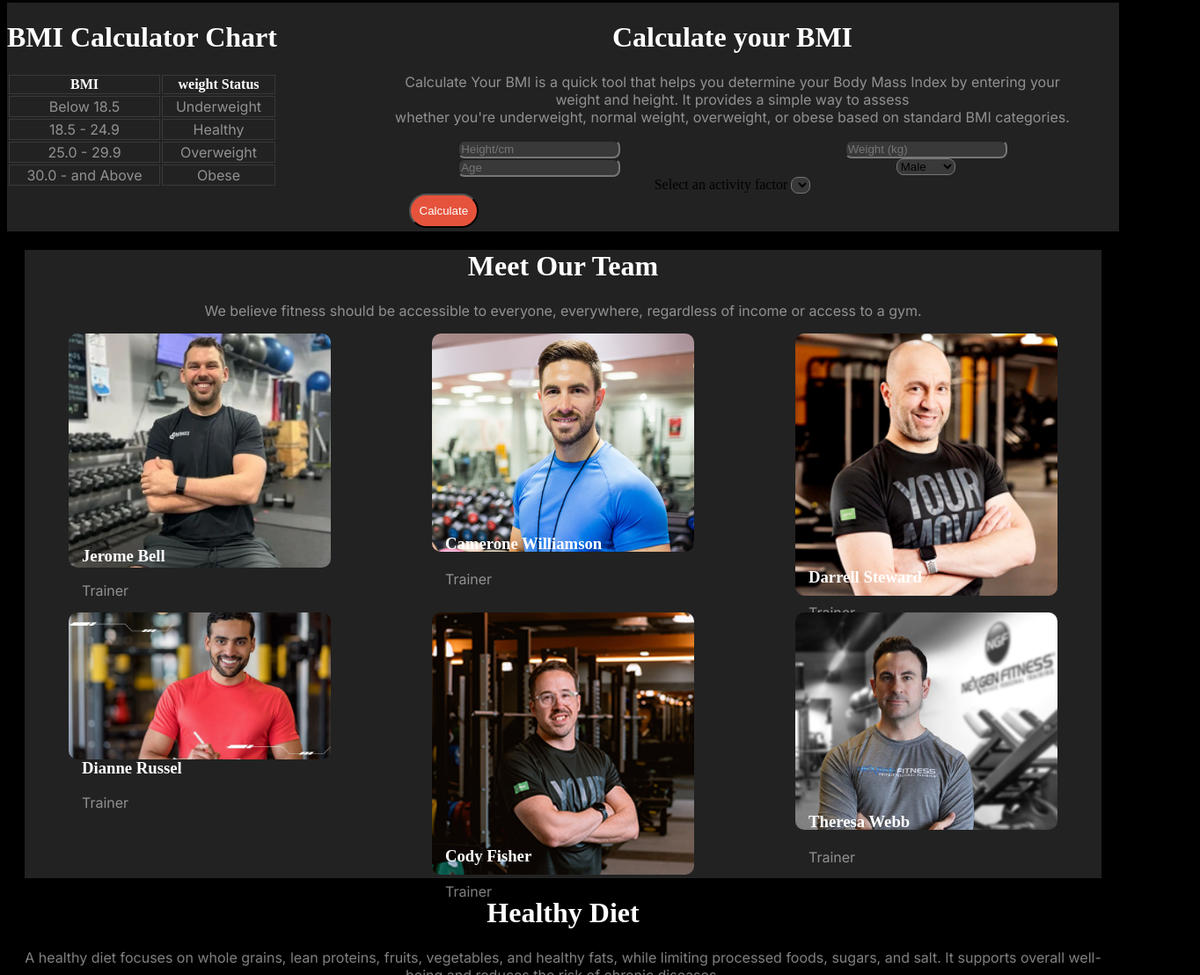
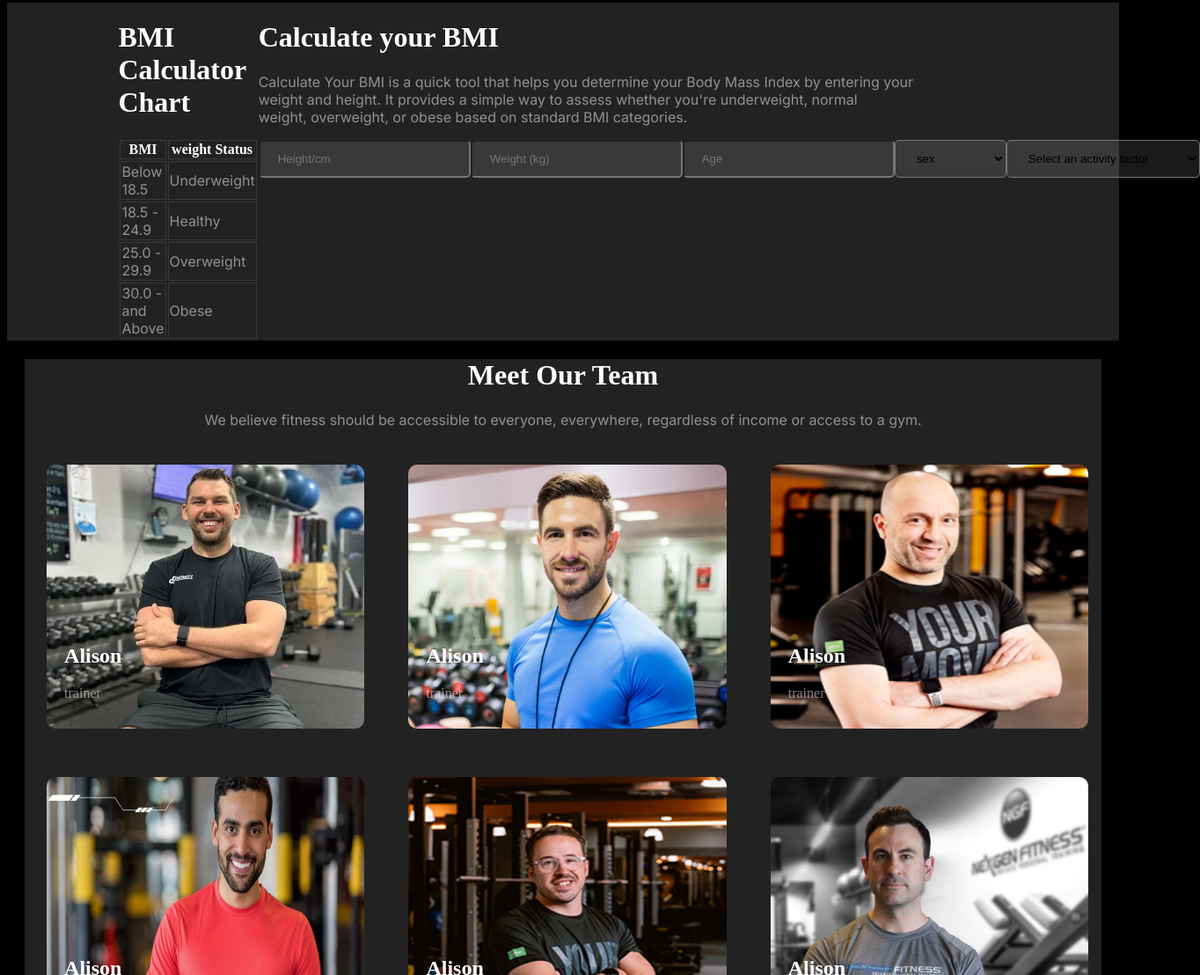
Before and after one commit to Asif22in24/Assignment-02, a plain HTML site: page index.html in a window 1280 px wide. Shown: the part 1692-2800 px from the top of the page at 88% size, 1364 px wide, since content can reach past the window. Drawn offline with Linux system fonts and the light colour scheme; a web font is replaced by a local one.

Commit message:
5th update

```diff
--- a/index.html
+++ b/index.html
@@ -44,23 +44,26 @@
               App</button>
                      </div>
                  </div>
-                 <div class="image-1">
-                    <img src="images/Images 2.png" alt="">
-                    <!-- <div class="box">
-                        <div>
-                         <h2>350+</h2>
-                    <div class="round">
-                     <div><i class="fa-solid fa-circle" style="color: red;"></i></div>
-                  </div>
-                         <d style="width: 80%;">Video tutorial</d>
-
-                     </div>
+                 <div class="image-all">
                     <div class="section-500">
                         <h2>500+</h2>
                         <p>Free workout videos</p>
                       </div>
+                 <div class="image-1">
+                    <img src="images/Images 2.png" alt="">
 
-                </div>   -->
+                    </div>
+
+                          <div class="section-350">
+              <div class="fa-solid fa-circle fa-xl" style= "color: red;"></div>
+
+                         <div class="txt-350">
+                            <h2>350+</h2>
+                         <p >Video tutorial</p>
+                         </div>
+                     </div>
+                </div>
+                </div>
            </div>
            </div>
         <div>
@@ -127,9 +130,10 @@
                   While it's a quick health indicator
                  it doesn't measure body composition or differentiate between muscle and fat.
                 </p>
+        </div>
                 <div class="full-cal-chart">
                 <div class="chart"><h1 style="color: white;">BMI Calculator Chart</h1>
-                    <table style="width:100%">
+                    <table style="width:100%" >
                         <tr>
                           <th style="color: white;font-size: 16px;">BMI</th>
                           <th style="color: white;font-size: 16px;">weight Status</th>
@@ -154,50 +158,40 @@
 
                 </div>
                 <div class="cal"><h1 style="color: white;">Calculate your BMI</h1>
-                    <p class="description"> Calculate Your BMI is a quick tool that helps you determine your Body Mass Index by entering your <br>weight and height. It provides a simple way to assess<br> whether you're underweight, normal weight, overweight, or obese based on standard BMI categories.</p>
+                    <p class="description"> Calculate Your BMI is a quick tool that helps you determine your Body Mass Index by entering your <br>weight and height. It provides a simple way to assess whether you're underweight, normal<br> weight, overweight, or obese based on standard BMI categories.</p>
                     <div class="bmi-parent">
                     <div class="bmi-child" >
-
-
-            <label for="height"  ></label>
+            <label for="height" ></label>
             <input type="number" id="height" placeholder="Height/cm" name="height" >
                     </div>
                      <div class="bmi-child" >
-
                         <label for="weight"></label>
                         <input type="number" id="weight" placeholder="Weight (kg)" name="weight">
                     </div>
                      <div class="bmi-child" >
-
                         <label for="age"></label>
             <input type="number" id="age" placeholder="Age" name="age">
-
                     </div>
                      <div class="bmi-child" >
+                     <label for="sex"></label>
 
-                        <label
-                        for="sex"></label>
-                               <select id="sex" placeholder="Sex" name="sex">
+                     <select id="sex" name="sex">
+                        <option value="sex">sex</option>
                                    <option value="male">Male</option>
                                    <option value="female">Female</option>
                                </select>
                     </div>
                     <div class="bmi-child-text">
-                        <!-- <label for="activity">
-
-                          </label>
+                       <label for="activity"></label>
                  <select id="activity" aria-placeholder=" select an activity Factor" name="activity">
-                                       </select>
-                           </div> -->
-                           <label for="activity">Select an activity factor</label>
-                                 <select id="activity" name="activity" placeholder="Select an activity factor">
-                                   </select>
-
-
-
+                    <option   value="">Select an activity factor</option>
+                          <option   value="">Running</option>
+                          <option value="">jogging</option>
+                          <option value="">swimming</option>
+                          <option value="">push-up</option></select>
                     </div>
-                    <div><button style="border-radius: 42px;color: white; margin-right: 40%; margin-left: 90%;margin-bottom: 5%;
-    background: rgb(230, 83, 60); padding: 10px;">Calculate </button></div>
+                    <!-- <div><button style="border-radius: 42px;color: white; margin-right: 40%; margin-left: 90%;margin-bottom: 5%;
+                                          background: rgb(230, 83, 60); padding: 10px;">Calculate </button></div> -->
                 </div>
                 </div>
                 </div>
@@ -209,78 +203,62 @@
             <p class="description">We believe fitness should be accessible to everyone, everywhere, regardless of
                 income or access to a gym.</p>
             </div>
-            <div class="meet-our-team-mid">
-             <div class="meet-our-team-child">
-                <div class="trainer-1">
-                    <img src="images/trainer1.png" alt="">
-                <div class="trainer-1-text">
-                    <h3>Jerome Bell</h3>
-                    <p class="description">Trainer</p>
+            <section  class="exercixe">
+                <div class="container">
+                    <div class="child">
+                        <img  src="images/trainer1.png" alt="">
+                        <div class="trainer-text">
+                            <h1 style="color: white;">Alison</h1>
+                        <p style="color: rgba(255, 255, 255, 0.5);">trainer</p>
                         </div>
+                    </div>
+                    <div class="child">
+                        <img  src="images/trainer2.png" alt="">
+                        <div class="trainer-text">
+                        <h1 style="color: white;">Alison</h1>
+                        <p style="color: rgba(255, 255, 255, 0.5);">trainer</p>
+                    </div>
+                    </div>
+                    <div class="child">
+                        <img  src="images/trainer3.png" alt="">
+                        <div class="trainer-text">
+                        <h1 style="color: white;">Alison</h1>
+
+                        <p style="color: rgba(255, 255, 255, 0.5);">trainer</p>
+                    </div>
+                    </div>
+                    <div class="child">
+                        <img  src="images/trainer4.png" alt="">
+                        <div class="trainer-text">
+                        <h1 style="color: white;">Alison</h1>
+                        <p style="color: rgba(255, 255, 255, 0.5);">trainer</p>
+                        </div>
+                    </div>
+                    <div class="child">
+                        <img  src="images/trainer5.png" alt="">
+                        <div class="trainer-text">
+                        <h1 style="color: white;">Alison</h1>
+                        <p style="color: rgba(255, 255, 255, 0.5);">trainer</p>
+                    </div>
+                    </div>
+                     <div class="child">
+                        <img  src="images/trainer6.png" alt="">
+                        <div class="trainer-text">
+                        <h1 style="color: white;">Alison</h1>
+                        <p style="color: rgba(255, 255, 255, 0.5);">trainer</p>
+                    </div>
+                    </div>
+                </div>
+                </section>
 
                 </div>
 
-            </div>
-             <div class="meet-our-team-child">
-                <div class="trainer-1">
-                    <img src="images/trainer2.png" alt="">
-                <div class="trainer-1-text">
-                    <h3>Camerone Williamson</h3>
-                    <p class="description">Trainer</p>
-                </div>
-
-                </div>
-
-            </div>
-           <div class="meet-our-team-child">
-                <div class="trainer-1">
-                    <img src="images/trainer3.png" alt="">
-                <div class="trainer-1-text">
-                    <h3>Darrell Steward</h3>
-                    <p class="description">Trainer</p>
-                </div>
-
-                </div>
-            </div>
-            <div class="meet-our-team-child">
-                <div class="trainer-1">
-                    <img src="images/trainer4.png" alt="">
-                <div class="trainer-1-text">
-                    <h3>Dianne Russel</h3>
-                    <p class="description">Trainer</p>
-                </div>
-
-                </div>
-
-            </div>
-             <div class="meet-our-team-child">
-                <div class="trainer-1">
-                    <img src="images/trainer5.png" alt="">
-                <div class="trainer-1-text">
-                    <h3>Cody Fisher</h3>
-                    <p class="description">Trainer</p>
-                </div>
-
-                </div>
-
-            </div>
-             <div class="meet-our-team-child">
-                <div class="trainer-1">
-                    <img src="images/trainer6.png" alt="">
-                <div class="trainer-1-text">
-                    <h3>Theresa Webb</h3>
-                    <p class="description">Trainer</p>
-                </div>
-
-                </div>
-
-            </div>
-            </div>
-            </div>
          <div class="diet">
         <div style="text-align: center;">
           <h1 style="color: white;">Healthy Diet</h1>
-                    <p class="description">A healthy diet focuses on whole grains, lean proteins, fruits, vegetables, and healthy fats, while limiting processed foods, sugars, and salt. It supports overall well-being and reduces the risk of chronic diseases.</p> </div>
+              <p class="description">A healthy diet focuses on whole grains, lean proteins, fruits,
+             vegetables, and healthy fats, while limiting processed foods, sugars, and salt. It supports
+                 overall well-being and reduces the risk of chronic diseases.</p> </div>
              <div class="diet-imges">
             <div class=image-child-1>
                 <img src="images/image 6.jpg" alt="">
@@ -296,7 +274,9 @@
 
  <div class="last-section">
         <div><h1 style="color:rgb(230, 83, 60);font-size: 60px; font-style: italic;">Fitness</h1>
-        <p class="description">Fitness is the state of physical health achieved through exercise, nutrition, and rest.<br> It enhances physical abilities, mental health, and energy while reducing disease risk, promoting a healthier lifestyle.</p></div>
+        <p class="description">Fitness is the state of physical health achieved through exercise,
+             nutrition, and rest.<br> It enhances physical abilities, mental health, and energy while reducing
+              disease risk, promoting a healthier lifestyle.</p></div>
 
         <div><h1 style="color: white; font-size: 35px;">Get started</h1>
         <p style="font-size: 25px;color: rgba(255, 255, 255, 0.5);">Service</p>
--- a/responsive.css
+++ b/responsive.css
@@ -19,7 +19,7 @@
       .movement{
          flex-direction: column;
       }
-      .meet-our-team-mid{
+      .container{
        grid-template-columns: repeat(1,1fr);
       }
       .banner-main{
@@ -37,6 +37,17 @@
       }
 
        .diet-imges{
-           grid-template-columns: repeat(1,1fr);
+          flex-direction: column;
+       }
+       .image-all{
+        margin-right: 45%;
+       }
+       .section-350{
+        width: 170px;
+        left:15%;
+       }
+    .section-500{
+        width: 170px;
+        left:100%;
        }
 }
--- a/style.css
+++ b/style.css
@@ -41,7 +41,7 @@ gap: 15px;
 .main-content{
     max-width: 1440px;
     margin:0 auto;
-    height:715px;
+    /* height:715px; */
     border:2px solid red
 }
 
@@ -50,16 +50,11 @@ gap: 15px;
     font-family: "Miama", sans-serif;
 
   }
- /* .banner-childs img{
-    width: 349px;
-  height: 580px;
-  left: 877px;
-    bottom:32px;
-    position: absolute; }*/
+
     .image-1{
-      /* position:absolute; */
+      position: relative;
       width:40%;
-      margin-left: 10%;
+      margin-left: 40%;
     }
 
 
@@ -82,27 +77,38 @@ gap: 15px;
      align-items: center;
      margin-left: 80px;
 }
+
 .section-500{
-  box-sizing: border-box;
+ position: absolute;
   border: 1px solid rgba(255, 255, 255, 0.1);
   border-radius: 12px;
   backdrop-filter: blur(20px);
   background: rgba(255, 255, 255, 0.1);
+  z-index:2;
+  bottom: 55%;
+  left:110%;
+  width: 193px;
+height: 98px;
+text-align: center;
+color: white;
+
 }
-.round{
-    color:red
-}
-.div-350{
-    padding: 10px;
-    background: rgba(48, 48, 48, 0.54);
+
+.section-350{
+  display: flex;
+  align-items: center;
+  justify-content: center;
   position: absolute;
-    border-radius:20px;
-    left:830px;
-    bottom:100px;
+  border: 1px solid rgba(255, 255, 255, 0.1);
+  background: rgba(255, 255, 255, 0.1);
+  width: 193px;
+  height: 98px;
+  text-align:center;
+  bottom:10%;
+  left:10%;
+  border-radius: 12px;
   color: white;
-    border: 1px solid rgba(255, 255, 255, 0.1);
-border-radius: 12px;
-backdrop-filter: blur(20px);
+
 }
 .Change-Your-Habits{
     /* background: linear-gradient(180.00deg, rgb(17, 17, 17),rgba(119, 119, 119, 0) 100%); */
@@ -158,13 +164,7 @@ background: rgb(34, 34, 34);
 }
 .run-an-extra-child img{
     border-radius: 18px;
-    /* align-items: center; */
-    /* /* margin-left:90px; */
-    /* margin-right: 60px;
-    right:30%; */
 
-/* left: 662px;
-top: 30px; */
     width: 95%;
     /* margin-right: 20px;  */
     height: 100%;
@@ -179,46 +179,16 @@ top: 30px; */
     color: white;
 
 }
-.trainer-1{
-    position: relative;
-}
-.trainer-1-text{
-    position: absolute;
-    top:77%;
-    padding:15px;
 
-}
-.trainer-1 img{
-    width: 100%;
-    height:100%;
-    border-radius: 10px;
-    object-fit: cover;
-
-}
-.meet-our-team-child{
-    margin-left: 50px;
-    margin-right: 50px;
-
-
-}
 .meet-our-team{
      background-color:rgb(34, 34, 34);
     margin-left:20px;
     margin-right: 20px;
     margin-top:20px;
-    /* display: grid;
-  grid-template-columns: repeat(3,2fr);
-  gap:20px; */
+
 
 }
-.meet-our-team-mid{
-  display: grid;
-  grid-template-columns: repeat(3,2fr);
-   gap:15px;
-  width: 100%;
-  height: 100%;
-  object-fit: cover;
-}
+
 .last-section{
     background-color:rgb(34, 34, 34);
     display: grid;
@@ -239,38 +209,81 @@ hr.solid {
   .bmi-calculator{
     background-color: black;
 
+
   }
   .full-cal-chart{
     display: flex;
      justify-content: space-between;
     background-color:rgb(34, 34, 34) ;
+
+  }
+  .chart{
+    margin-left:10% ;
   }
   .table,th,td{
     border: 1px solid rgba(255, 255, 255, 0.1);
   }
   .bmi-child{
 width: 50%;
+
+
   }
   .bmi-parent{
     display: flex;
-    flex-wrap: wrap;
-    gap: 0;
+    /* flex-wrap: wrap;  */
+    /* box-sizing: content-box; */
   }
   .bmi-parent input,textarea,select{
-    /* width:100%; */
-    border-radius: 8px;
+
+    border-radius: 5px;
+    padding: 12px 40px 12px 20px;
+    gap:10;
  background: rgba(255, 255, 255, 0.1);
+
   }
   .bmi-child-text{
     width: 100%;
+    color: rgba(255, 255, 255, 0.6);
 
   }
   .diet-imges{
     display: flex;
-    /* grid-template-columns: repeat(2,1fr); */
-    justify-content: space-between;
+
+    justify-content: space-evenly;
   }
   .diet-imges img{
     width:100%;
-    height:100%;
+    /* height:100%; */
   }
+  .exercixe{
+    margin: 0 auto;
+}
+
+.container{
+    display: grid;
+    grid-template-columns: repeat(3, 1fr);
+    background-color:rgb(34, 34, 34);
+    gap: 10px;;
+}
+.child {
+    width: 100%;
+    height: 300px;
+    position: relative;
+    margin-left: 25px;
+    margin-top: 25px;
+    margin-bottom: 20px;
+}
+.trainer-text{
+    position: absolute;
+    bottom: 5%;
+    left: 5%;
+}
+.child img{
+    width: 90%;
+    height: 300px;
+    border-radius: 10px;
+}
+.image-all{
+  position: relative;
+
+}
```
Lines whose indentation alone changed are shown as unchanged.
